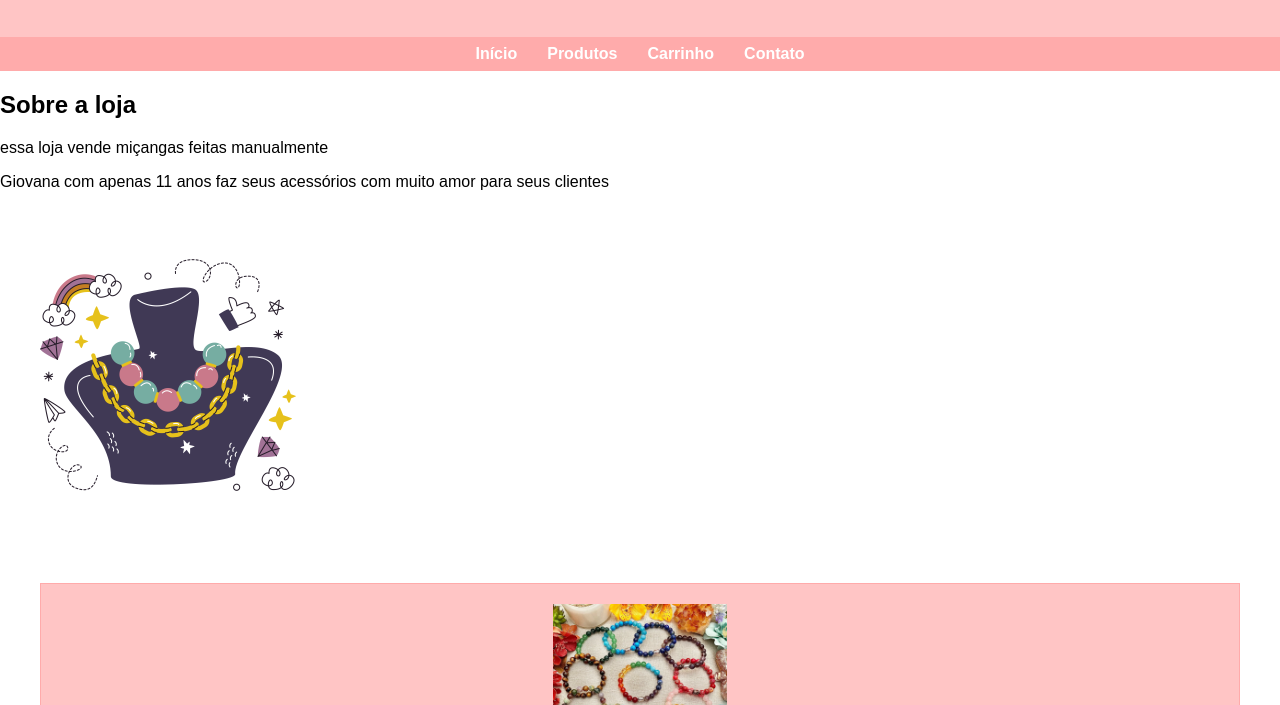
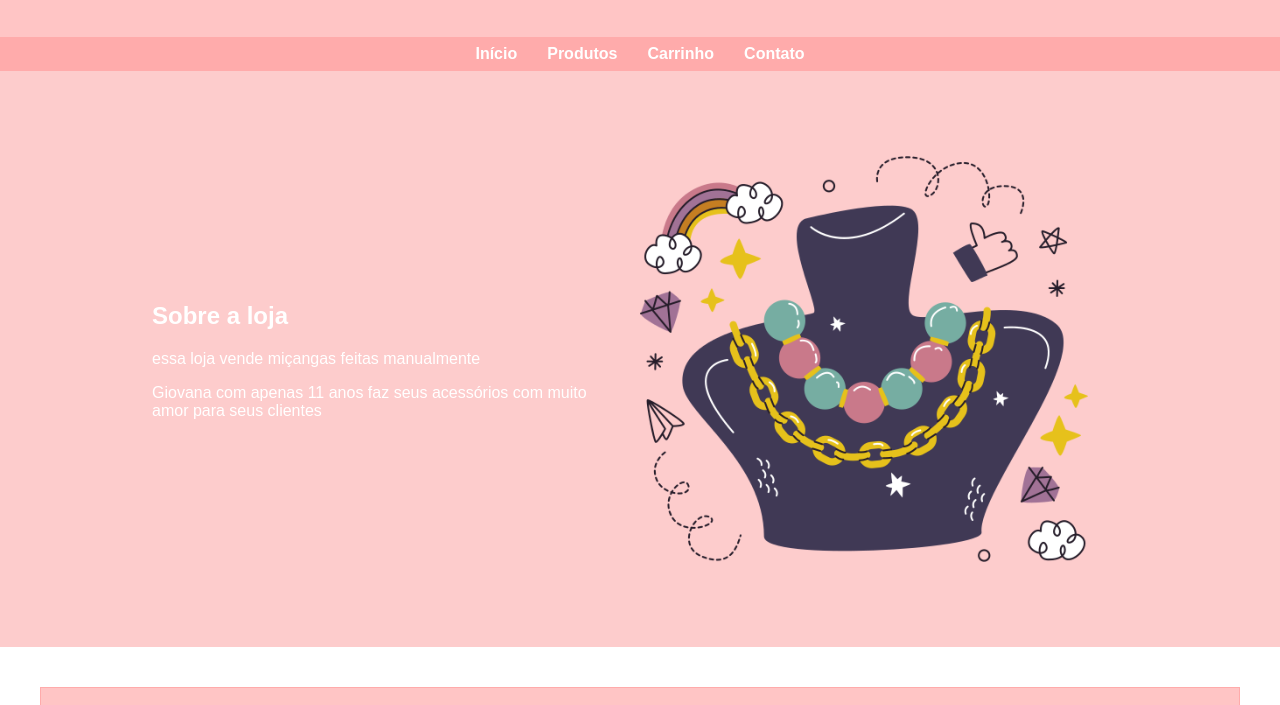
Before and after one commit to kkkaizer/2b_prog, a plain HTML site: page index.html in a window 1280 px wide. Shown: the part 91-796 px from the top of the page. Drawn offline with Linux system fonts and the light colour scheme.

Commit message:
Add files via upload

```diff
--- a/style.css
+++ b/style.css
@@ -61,10 +61,22 @@ header {
   .titulo {
     font-family: 'Cinzel', serif;
   }
+  .escola{
+    background-image: linear-gradient(#fdcccc,#fdcccc);
+    color:white;
+    display: flex;
+    justify-content: center;
+    align-items: center;
+    padding: 24px 0;
+}
+
+.escola-div-conteudo{
+    width: 35%;
+}
   .colar-imagem {
     display: inline;
     font-size: 24px;
     padding: 20px;
     margin: 20px;
-    width: 20%;
+    width: 35%;
   }
```
